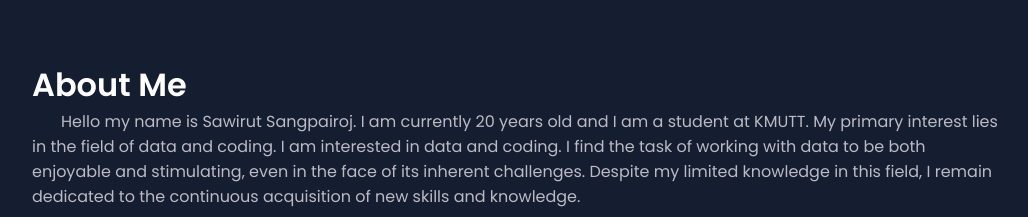
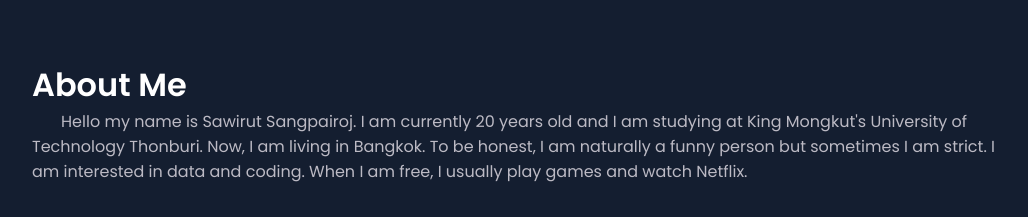
Before and after one commit to enifrus/PortfolioS, a plain HTML site: page index.html in a window 1280 px wide. Shown: the part 699-916 px from the top of the page, without its empty margins (124-1152 px from the left). Drawn offline with nearby package versions, Linux system fonts and the light colour scheme.

Commit message:
Update index.html

```diff
--- a/index.html
+++ b/index.html
@@ -34,10 +34,9 @@
         <div class="text">
             <h1 class="head">About Me</h1>
             <div class="about">
-                <span class="detail">Hello my name is Sawirut Sangpairoj. I am currently 20 years old and I am a student at KMUTT.
-                    My primary interest lies in the field of data and coding.  I am interested in data and coding.
-                    I find the task of working with data to be both enjoyable and stimulating, even in the face of its inherent challenges.
-                    Despite my limited knowledge in this field, I remain dedicated to the continuous acquisition of new skills and knowledge.</span>
+                <span class="detail">Hello my name is Sawirut Sangpairoj. I am currently 20 years old and I am studying at King Mongkut's University of Technology Thonburi.
+                    Now, I am living in Bangkok. To be honest, I am naturally a funny person but sometimes I am strict. I am interested in data and coding.
+                    When I am free, I usually play games and watch Netflix.</span>
             </div>
             <br>
             <div class="educational">
```
